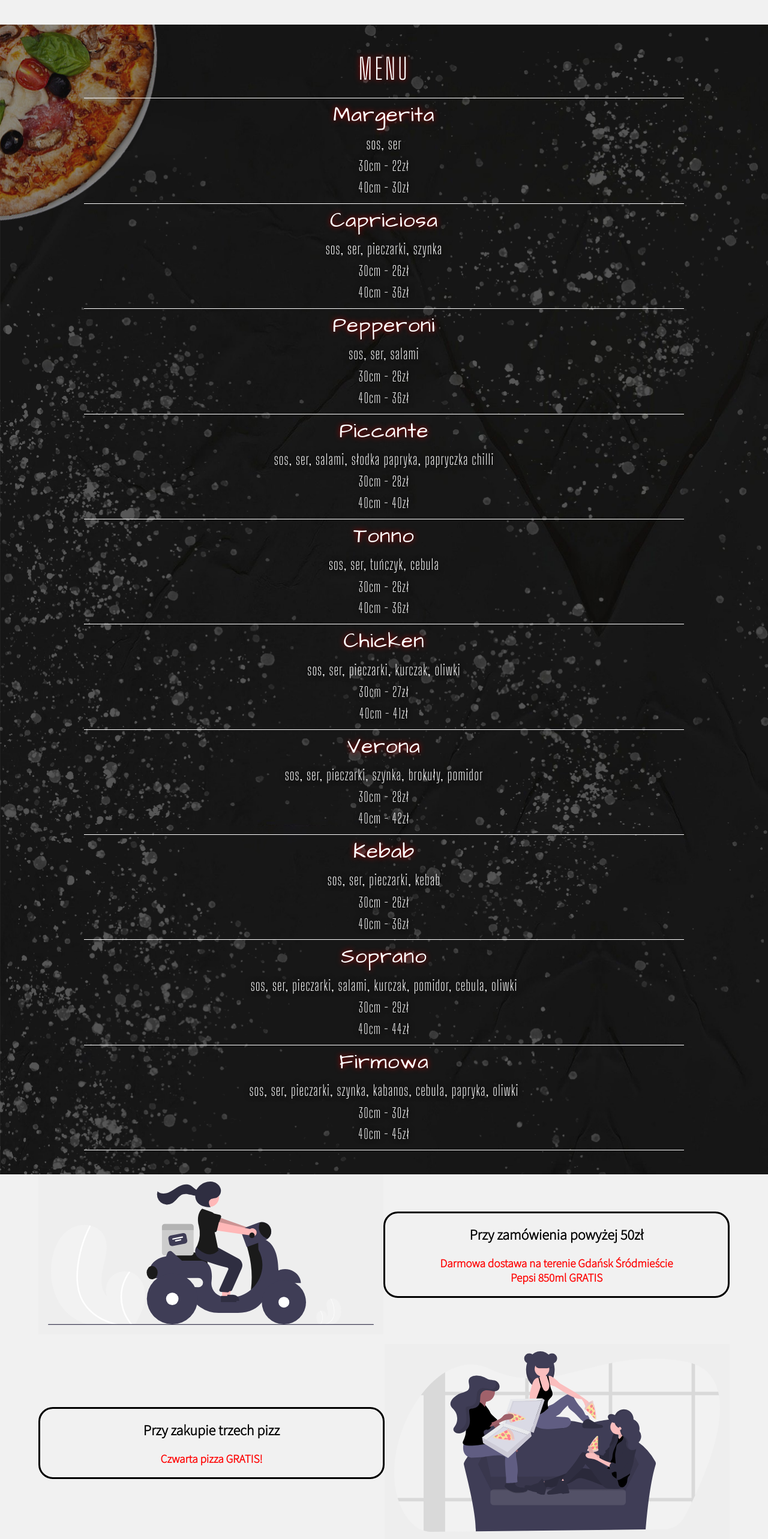
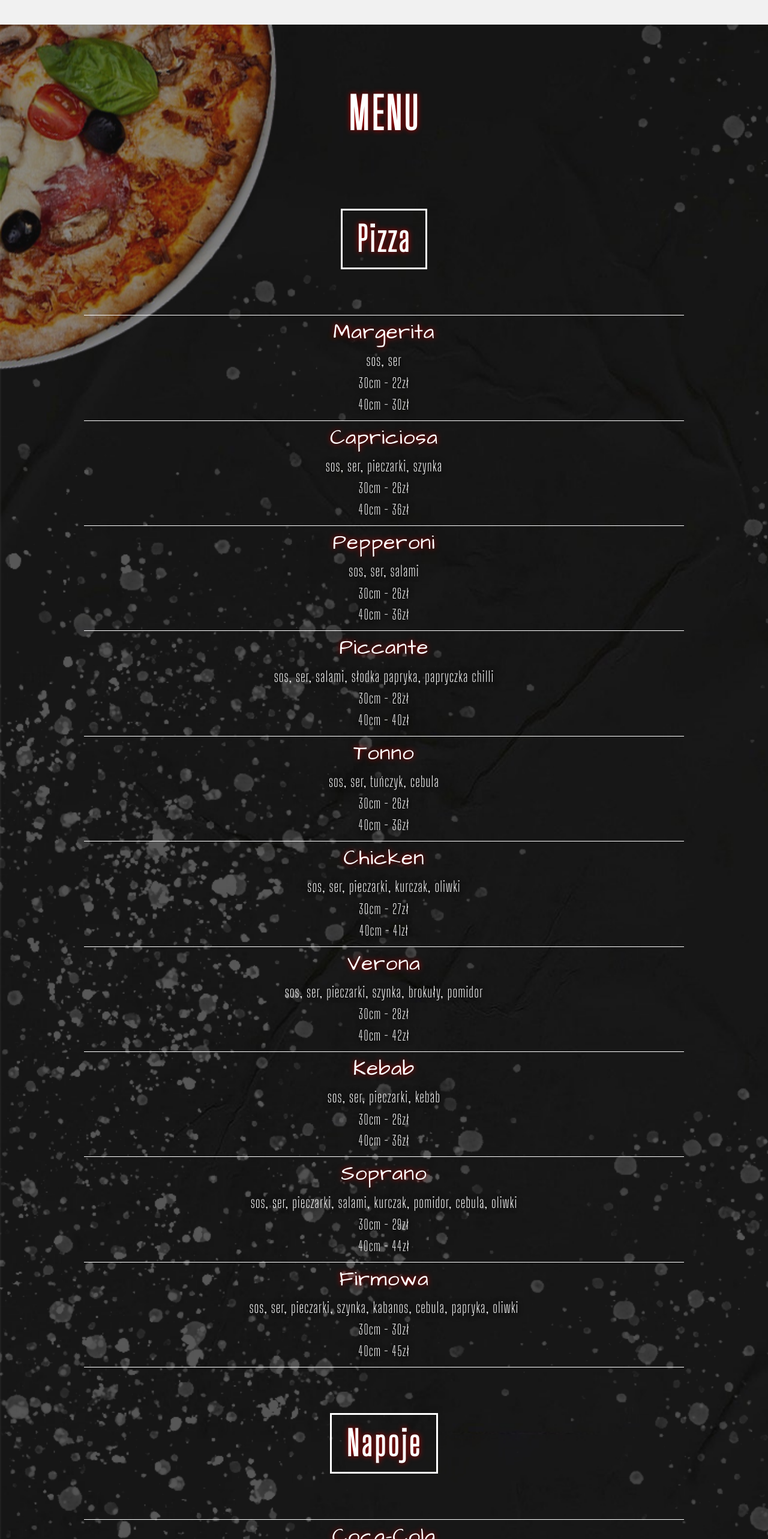
Before and after one commit to Bilu1997/restaurant-website, a React (Create React App) app: page / in a window 1280 px wide. Shown: the part 1682-4248 px from the top of the page at 60% size. Built offline with nearby package versions, Linux system fonts and the light colour scheme; a web font is replaced by a local one.

Commit message:
Added drinks, changed style

```diff
--- a/src/components/Menu/Data.js
+++ b/src/components/Menu/Data.js
@@ -1,4 +1,4 @@
-const Data = [
+export const Data = [
   {
     name: "Margerita",
     ingredients: "sos, ser",
@@ -63,4 +63,35 @@ const Data = [
   },
 ];
 
-export default Data;
+export const Data2 = [
+  {
+    name: "Coca-Cola",
+    size: "250ml",
+    price: "6zł",
+  },
+  {
+    name: "Fanta",
+    size: "250ml",
+    price: "6zł",
+  },
+  {
+    name: "Sprite",
+    size: "250ml",
+    price: "6zł",
+  },
+  {
+    name: "Kawa",
+    size: "250ml",
+    price: "7zł",
+  },
+  {
+    name: "Herbata",
+    size: "250ml",
+    price: "7zł",
+  },
+  {
+    name: "Piwo",
+    size: "250ml",
+    price: "8zł",
+  },
+];
--- a/src/components/Menu/Menu.css
+++ b/src/components/Menu/Menu.css
@@ -65,6 +65,7 @@
 .menu__title {
   max-width: 1000px;
   display: flex;
+  flex-direction: column;
   border-bottom: 1px solid #fff;
   padding: 20px 0px;
   justify-content: center;
@@ -74,3 +75,8 @@
   text-shadow: 0px 0px 10px rgb(185, 0, 0);
   z-index: 2;
 }
+
+.menu__h3 {
+  border: 3px solid #fff;
+  padding: 14px 24px;
+}
--- a/src/components/Menu/Menu.js
+++ b/src/components/Menu/Menu.js
@@ -1,11 +1,11 @@
 import React from "react";
 import "./Menu.css";
-import Data from "./Data";
+import { Data, Data2 } from "./Data";
 
 const Menu = () => {
   const data = Data.map((d, i) => (
     <ul className="menu__list" key={i}>
-      <li key={i.nr}>
+      <li>
         <div className="pizza__name" key={i.name}>
           {d.name}
         </div>
@@ -22,12 +22,36 @@ const Menu = () => {
     </ul>
   ));
 
+  const dataDrink = Data2.map((d, i) => (
+    <ul className="menu__list" key={i}>
+      <li>
+        <div className="pizza__name" key={i.name}>
+          {d.name}
+        </div>
+        <div className="pizza__ingredients" key={i.size}>
+          {d.size}
+        </div>
+        <div className="pizza__thirty" key={i.price}>
+          cena: {d.price}
+        </div>
+      </li>
+    </ul>
+  ));
+
   return (
     <>
       <div className="menu__container" id="menu">
         <div className="menu__wrapper">
-          <div className="menu__title">MENU</div>
+          <div className="menu__title">
+            <h2 className="menu__h2">MENU</h2>
+            <h3 className="menu__h3">Pizza</h3>
+          </div>
+
           {data}
+          <div className="menu__title">
+            <h3 className="menu__h3">Napoje</h3>
+          </div>
+          {dataDrink}
         </div>
       </div>
     </>
```
